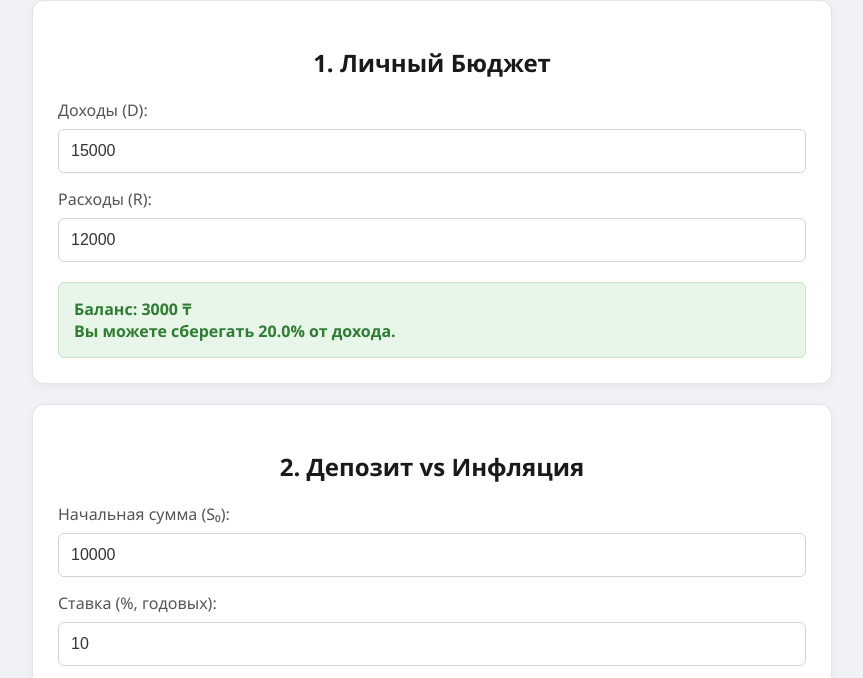
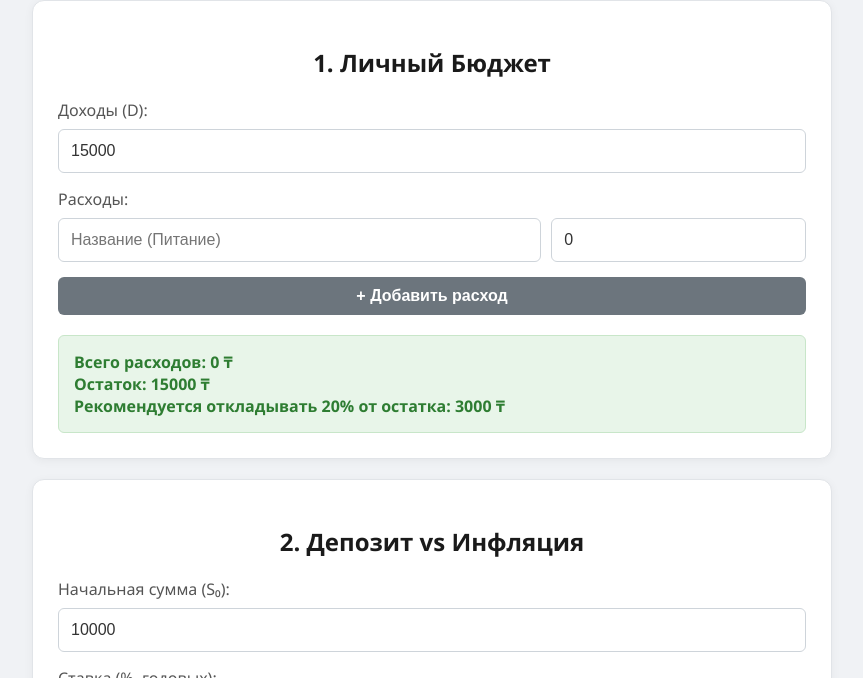
Before and after one commit to rakhimzhankaztayev/finance-modelling, a plain HTML site: page index.html in a window 1280 px wide. Shown: the part 106-784 px from the top of the page, without its empty margins (208-1071 px from the left). Drawn offline with nearby package versions, Linux system fonts and the light colour scheme.

Commit message:
new update

```diff
--- a/index.html
+++ b/index.html
@@ -13,14 +13,23 @@
 
     <div class="card">
         <h2>1. Личный Бюджет</h2>
+
         <div class="input-group">
             <label>Доходы (D):</label>
             <input type="number" id="income" value="15000">
         </div>
+
         <div class="input-group">
-            <label>Расходы (R):</label>
-            <input type="number" id="expenses" value="12000">
+            <label>Расходы:</label>
+            <div id="expensesList">
+                <div class="expense-row">
+                    <input type="text" placeholder="Название (Питание)" class="exp-name">
+                    <input type="number" value="0" class="exp-cost" oninput="calculateBudget()">
+                </div>
+            </div>
+            <button class="secondary-btn" onclick="addExpenseRow()">+ Добавить расход</button>
         </div>
+
         <div class="result" id="budgetResult">Баланс: 0 ₸</div>
     </div>
     <div class="card">
--- a/script.js
+++ b/script.js
@@ -1,47 +1,62 @@
-// Автоматический запуск расчета бюджета при изменении цифр
+// Слушаем изменение дохода
 document.getElementById('income').addEventListener('input', calculateBudget);
-document.getElementById('expenses').addEventListener('input', calculateBudget);
 
-// --- 1. БЮДЖЕТ ---
+// Функция добавления новой строки расхода
+function addExpenseRow() {
+    const list = document.getElementById('expensesList');
+
+    // Создаем новый div
+    const div = document.createElement('div');
+    div.className = 'expense-row';
+
+    // Вставляем внутрь два инпута
+    div.innerHTML = `
+        <input type="text" placeholder="Название" class="exp-name">
+        <input type="number" value="0" class="exp-cost" oninput="calculateBudget()">
+    `;
+
+    list.appendChild(div); // Добавляем на страницу
+}
+
+// 1. БЮДЖЕТ (Обновленная логика)
 function calculateBudget() {
     let incomeInput = document.getElementById('income');
-    let expenseInput = document.getElementById('expenses');
+    let income = incomeInput.value ? Number(incomeInput.value) : 0;
 
-    // Если поля пустые, считаем их равными 0 (защита от ошибок)
-    let income = incomeInput.value ? Number(incomeInput.value) : 0;
-    let expense = expenseInput.value ? Number(expenseInput.value) : 0;
+    // Считаем сумму всех расходов
+    let totalExpense = 0;
+    let expenseInputs = document.querySelectorAll('.exp-cost'); // Берем все поля с ценами
 
-    let balance = income - expense;
+    expenseInputs.forEach(function(input) {
+        totalExpense += Number(input.value);
+    });
+
+    let balance = income - totalExpense;
     let savingsRate = 0;
 
     if (income > 0) {
         savingsRate = (balance / income) * 100;
     }
 
-    let resultText = `Баланс: ${balance} ₸`;
-
-    // Логика цвета и текста
+    let resultText = `Всего расходов: ${totalExpense} ₸\nОстаток: ${balance} ₸`;
     let resultBox = document.getElementById('budgetResult');
 
     if (balance > 0) {
-        resultText += `\nВы можете сберегать ${savingsRate.toFixed(1)}% от дохода.`;
-        resultBox.style.color = "#2e7d32"; // Зеленый текст
-        resultBox.style.backgroundColor = "#e8f5e9"; // Зеленый фон
+        resultText += `\nРекомендуется откладывать 20% от остатка: ${(balance * 0.2).toFixed(0)} ₸`;
+        resultBox.style.color = "#2e7d32";
+        resultBox.style.backgroundColor = "#e8f5e9";
     } else if (balance < 0) {
-        resultText += `\nВнимание! Дефицит бюджета.`;
-        resultBox.style.color = "#c62828"; // Красный текст
-        resultBox.style.backgroundColor = "#ffebee"; // Красный фон
+        resultText += `\nВнимание! Вы ушли в минус.`;
+        resultBox.style.color = "#c62828";
+        resultBox.style.backgroundColor = "#ffebee";
     } else {
-        resultText += `\nВыходите в ноль.`;
+        resultText += `\nВы тратите всё под ноль.`;
         resultBox.style.color = "#333";
         resultBox.style.backgroundColor = "#f5f5f5";
     }
 
     resultBox.innerText = resultText;
 }
-
-// Переменная для графика
-let depositChartInstance = null;
 
 // --- 2. НАКОПЛЕНИЯ ---
 function calculateDeposit() {
--- a/style.css
+++ b/style.css
@@ -86,3 +86,25 @@ canvas {
     margin-top: 20px;
     max-height: 300px;
 }
+.expense-row {
+    display: flex;
+    gap: 10px;
+    margin-bottom: 10px;
+}
+
+.exp-name {
+    flex: 2;
+}
+
+.exp-cost {
+    flex: 1;
+}
+
+.secondary-btn {
+    background-color: #6c757d;
+    margin-top: 5px;
+    padding: 10px;
+}
+.secondary-btn:hover {
+    background-color: #5a6268;
+}
```
